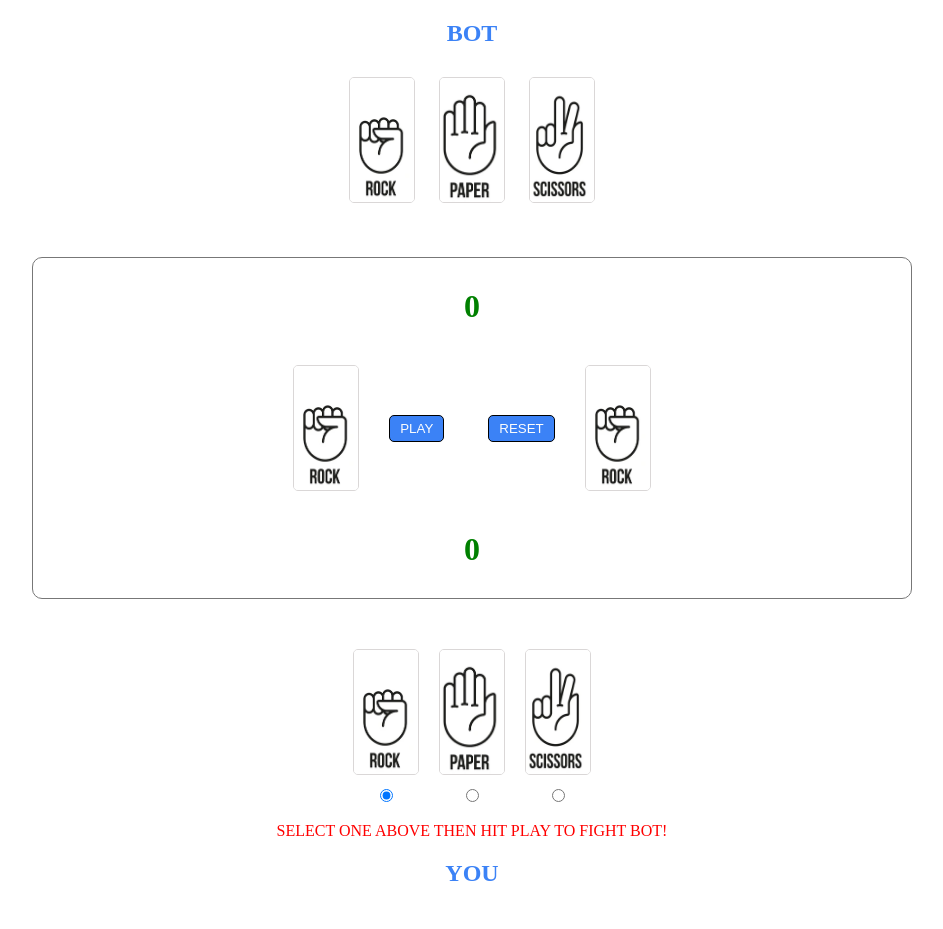
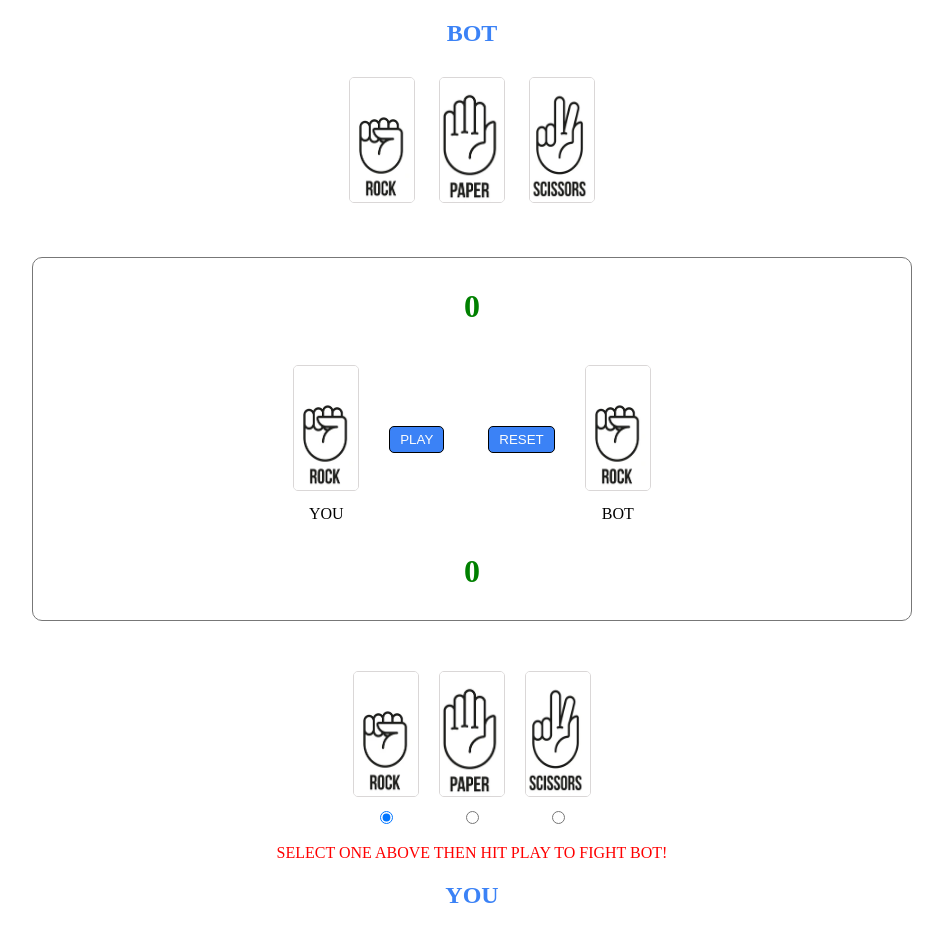
Before and after one commit to jacker1306/rock-paper-scissor, a plain HTML site: page index.html in a window 1280 px wide. Shown: the whole page, without its empty margins (168-1111 px from the left). Before the commit the page ends 907 px from the top, so only its background shows below. Drawn offline with nearby package versions, Linux system fonts and the light colour scheme.

Commit message:
Update index.html

```diff
--- a/index.html
+++ b/index.html
@@ -19,12 +19,18 @@
         <div class="fight">
             <h3>{{botScore}}</h3>
             <div class="score">
-                <img v-bind:src="'/rock-paper-scissor/images/' + humanChoice + '.png'" alt="">
+                <div>
+                    <img v-bind:src="'/rock-paper-scissor/images/' + humanChoice + '.png'" alt="">
+                    <p>YOU</p>
+                </div>
                 <div>
                     <button @click="compare()">PLAY</button>
                     <button @click="reset()">RESET</button>
                 </div>
-                <img v-bind:src="'/rock-paper-scissor/images/' + botChoice + '.png'" alt="">
+                <div>
+                    <img v-bind:src="'/rock-paper-scissor/images/' + botChoice + '.png'" alt="">
+                    <p>BOT</p>
+                </div>
             </div>
             <h3>{{humanScore}}</h3>
         </div>
```
